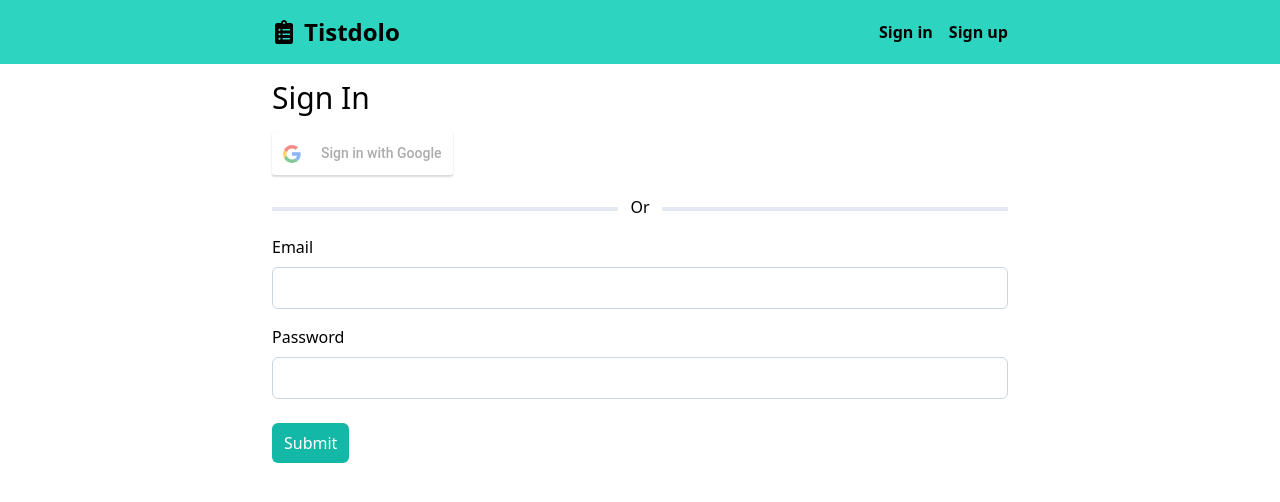
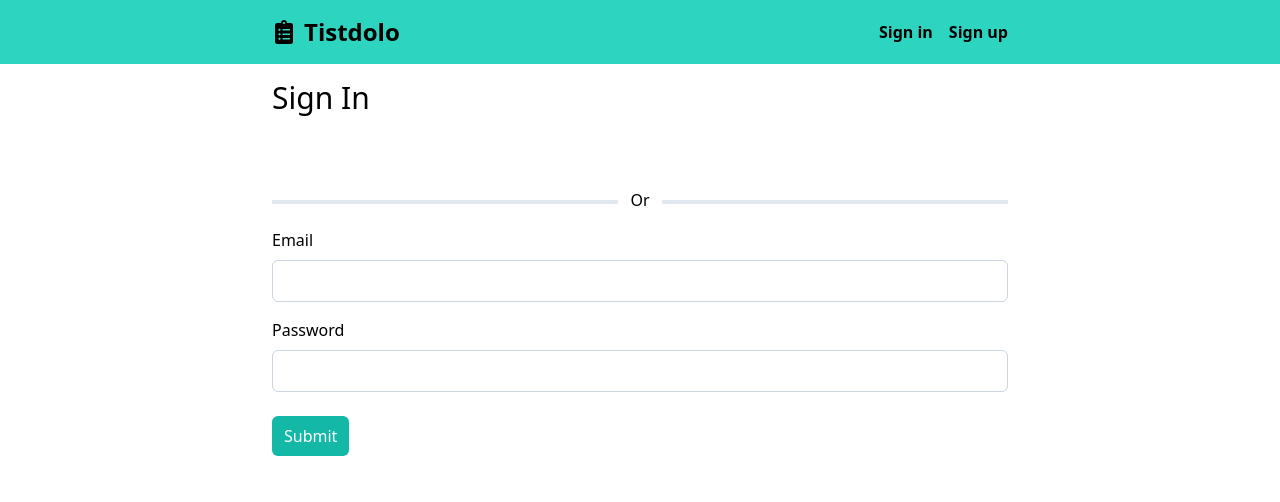
Before and after one commit to nicenicegame/software-security-development-project, a React (Create React App) app in the folder frontend/: page /sign-in in a window 1280 px wide. Shown: the top 502 px of the page. Built offline with nearby package versions, Linux system fonts and the light colour scheme; no server answers.

Commit message:
change google login lib

```diff
--- a/frontend/package.json
+++ b/frontend/package.json
@@ -4,6 +4,7 @@
   "private": true,
   "dependencies": {
     "@hookform/resolvers": "^2.8.8",
+    "@react-oauth/google": "^0.2.1",
     "@reduxjs/toolkit": "^1.8.1",
     "@testing-library/jest-dom": "^5.14.1",
     "@testing-library/react": "^13.0.0",
--- a/frontend/src/index.tsx
+++ b/frontend/src/index.tsx
@@ -7,13 +7,16 @@ import reportWebVitals from './reportWebVitals'
 import { BrowserRouter } from 'react-router-dom'
 import { store } from './app/store'
 import { Provider } from 'react-redux'
+import { GoogleOAuthProvider } from '@react-oauth/google'
 
 const root = ReactDOM.createRoot(document.getElementById('root') as HTMLElement)
 root.render(
   <React.StrictMode>
     <BrowserRouter>
       <Provider store={store}>
-        <App />
+        <GoogleOAuthProvider clientId={process.env.REACT_APP_GOOGLE_CLIENT_ID!}>
+          <App />
+        </GoogleOAuthProvider>
       </Provider>
     </BrowserRouter>
   </React.StrictMode>
--- a/frontend/src/pages/SignIn.tsx
+++ b/frontend/src/pages/SignIn.tsx
@@ -8,11 +8,7 @@ import { reset, signIn } from '../features/auth/authSlice'
 import { useEffect } from 'react'
 import { useNavigate } from 'react-router-dom'
 import { toast } from 'react-toastify'
-import {
-  GoogleLogin,
-  GoogleLoginResponse,
-  GoogleLoginResponseOffline
-} from 'react-google-login'
+import { GoogleLogin } from '@react-oauth/google'
 import Spinner from '../components/Spinner'
 
 const schema = yup
@@ -61,15 +57,6 @@ function SignIn() {
     await dispatch(signIn(data))
   }
 
-  const handleGoogleLogin = async (
-    response: GoogleLoginResponse | GoogleLoginResponseOffline
-  ) => {
-    const googleData = response as GoogleLoginResponse
-    await client.post('/google/auth', {
-      token: googleData.tokenId
-    })
-  }
-
   if (isLoading) {
     return <Spinner />
   }
@@ -78,11 +65,15 @@ function SignIn() {
     <div>
       <h1 className="font-medium text-3xl my-4">Sign In</h1>
       <GoogleLogin
-        clientId={process.env.REACT_APP_GOOGLE_CLIENT_ID!}
-        buttonText="Sign in with Google"
-        onSuccess={handleGoogleLogin}
-        onFailure={handleGoogleLogin}
-        cookiePolicy={'single_host_origin'}
+        onSuccess={async (credentialResponse) => {
+          const response = await client.post('/login', {
+            token: credentialResponse.credential
+          })
+          console.log(response)
+        }}
+        onError={() => {
+          console.log('Error')
+        }}
       />
       <div className="my-4 relative flex items-center justify-center after:absolute after:w-full after:h-1 after:bg-slate-200 after:top-1/2 after:left-0 after:-z-10">
         <p className="px-3 bg-white">Or</p>
```
Also changed, not shown: 2 other files (tests, documents, lock files or other folders).
